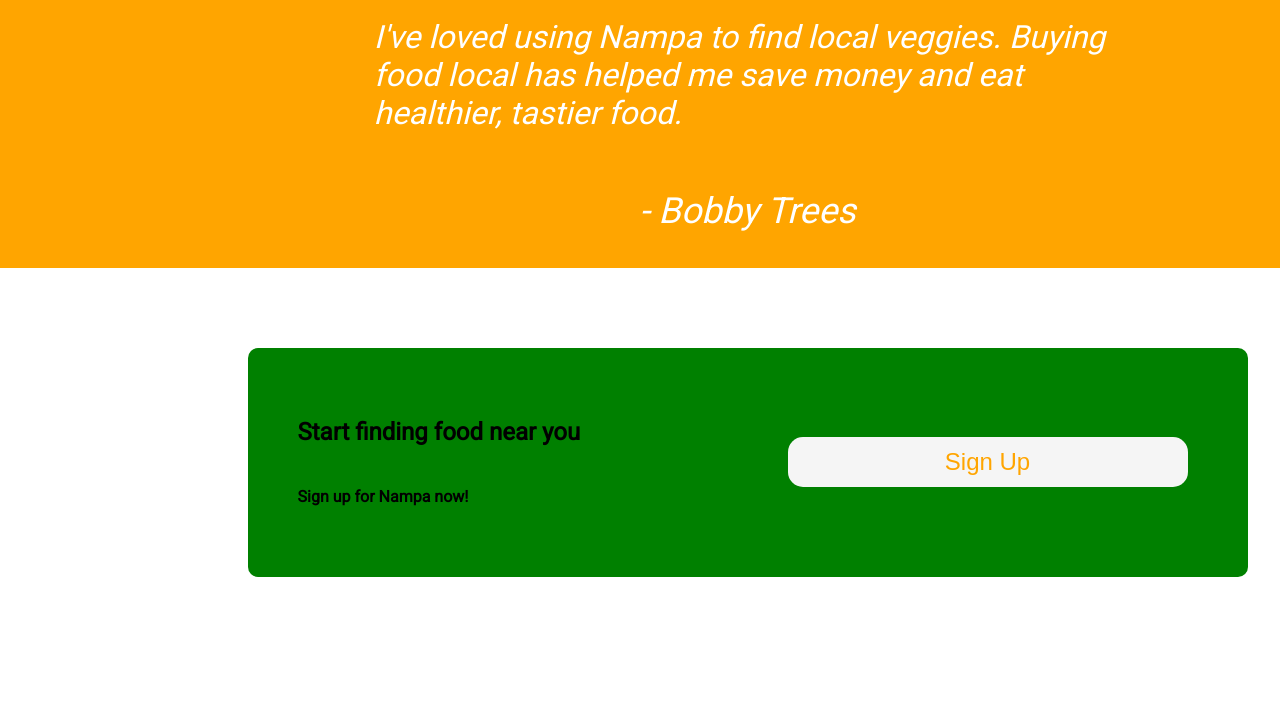
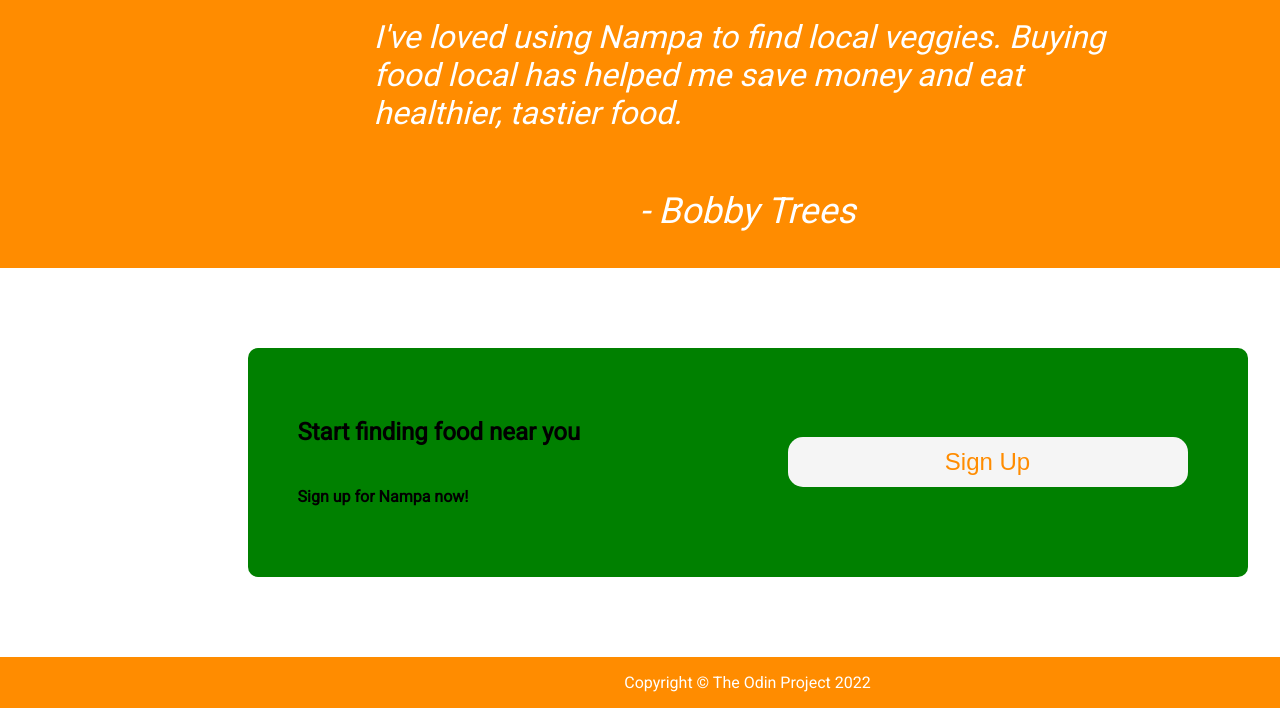
Before and after one commit to neelpatil77/landing-page, a plain HTML site: page index.html in a window 1280 px wide. Shown: the part 1194-1902 px from the top of the page. Before the commit the page ends 1851 px from the top, so only its background shows below. Drawn offline with Linux system fonts and the light colour scheme.

Commit message:
Change color of orange shade
^

```diff
--- a/index.html
+++ b/index.html
@@ -66,5 +66,8 @@
             </div>
         </div>
     </div>
+    <div class="footer">
+        <p>Copyright © The Odin Project 2022</p>
+    </div>
 </body>
 </html>
--- a/style.css
+++ b/style.css
@@ -38,7 +38,7 @@ a {
 }
 
 .header, .bodyone {
-    background-color: orange;
+    background-color: #ff8c00;
 }
 
 .left {
@@ -55,7 +55,7 @@ button {
     width: 400px;
     height: 50px;
     background-color: whitesmoke;
-    color: orange;
+    color: #ff8c00;
     border-radius: 15px;
     border: none;
     padding: 5px;
@@ -132,7 +132,7 @@ p {
 
 .bodythree {
     display: flex;
-    background-color: orange;
+    background-color: #ff8c00;
     color: white;
     flex-direction: column;
     align-items: center;
@@ -187,3 +187,10 @@ button {
     padding 20px;
     margin: 60px;
 }
+
+.footer {
+    display: flex;
+    justify-content: center;
+    align-items: center;
+    background-color: #ff8c00;
+}
```
